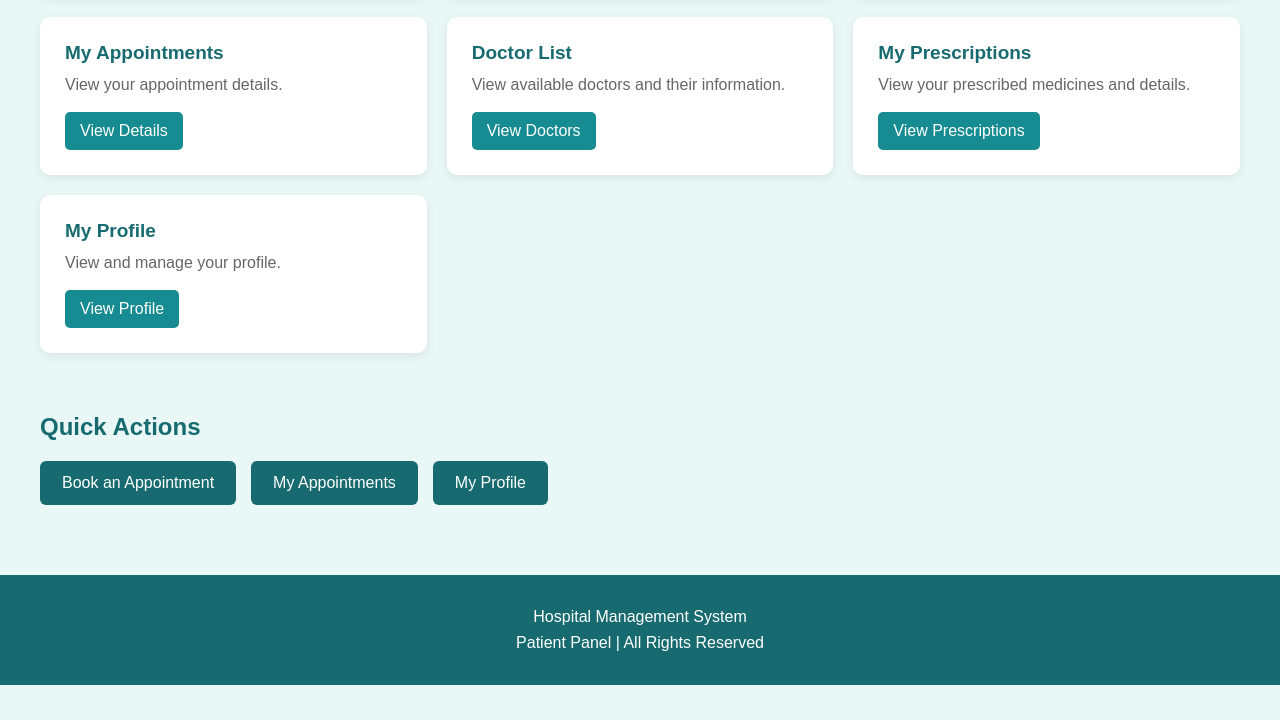
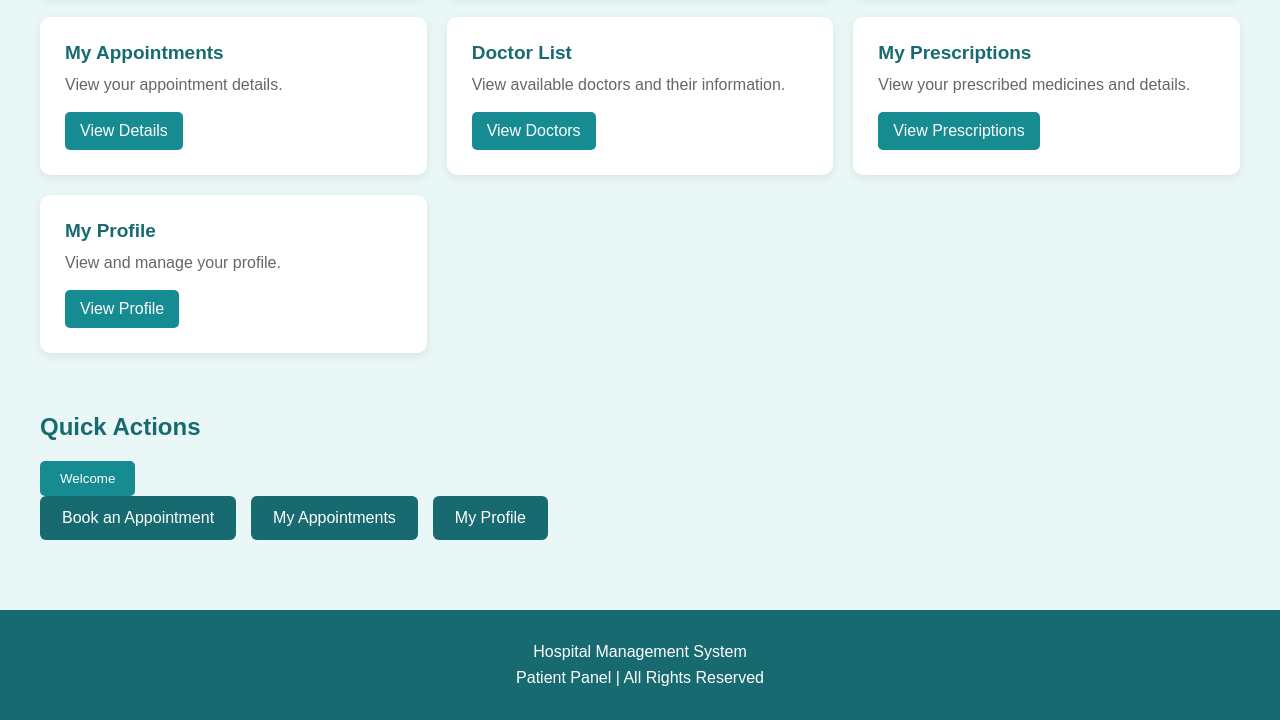
Before and after one commit to shapath45-create/Hospital-Management-System, a plain HTML site: page index.html in a window 1280 px wide. Shown: the part 596-1316 px from the top of the page. Before the commit the page ends 1281 px from the top, so only its background shows below. Drawn offline with Linux system fonts and the light colour scheme.

Commit message:
Add basic JavaScript welcome function

```diff
--- a/index.html
+++ b/index.html
@@ -84,6 +84,8 @@
 
     <h3>Quick Actions</h3>
 
+      <button onclick="welcomeMessage()">Welcome</button>
+
     <div class="quick-buttons">
 
         <a href="appointment.html">Book an Appointment</a>
@@ -103,5 +105,7 @@
 
 </footer>
 
+<script src="script.js"></script>
+
 </body>
 </html>
--- /dev/null
+++ b/script.js
@@ -0,0 +1,3 @@
+function welcomeMessage() {
+    alert("Welcome to Hospital Management System!");
+}
```
